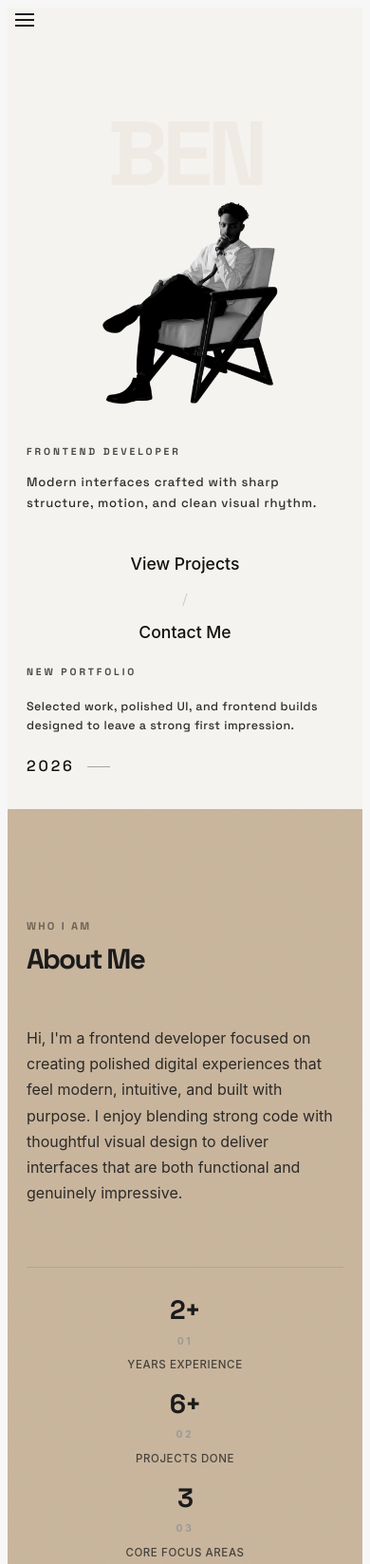
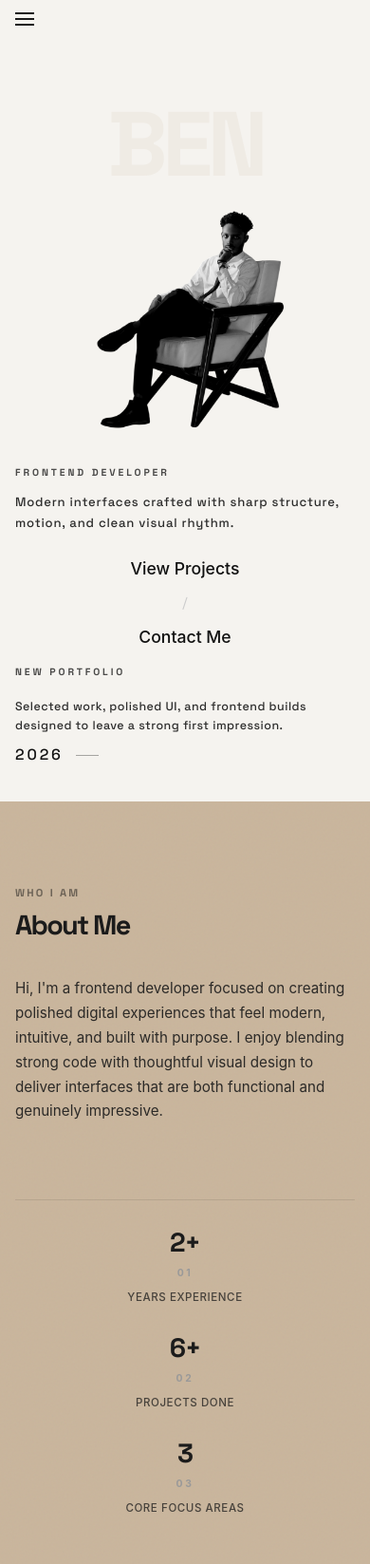
Before and after one commit to BenBeckman76/ben-beckman, a website: page index.html in a window 390 px wide. Shown: the top 1647 px of the page at 95% size. Drawn offline with Linux system fonts and the light colour scheme.

Commit message:
Enhance responsive design for mobile layouts
Added responsive styles for various components including about section, hero section, and project items for better mobile experience.

```diff
--- a/portfolio.css
+++ b/portfolio.css
@@ -1,4 +1,4 @@
-** {
+* {
     margin: 0;
     padding: 0;
     box-sizing: border-box;
@@ -2316,3 +2316,266 @@ footer p {
         font-size: 1.15rem;
     }
 }
+@media (max-width: 768px) {
+    .about-grid {
+        display: flex;
+        flex-direction: column;
+        gap: 2rem;
+        padding: 2rem 0;
+    }
+
+    .about-header,
+    .about-body {
+        width: 100%;
+        grid-column: auto;
+        padding-top: 0;
+    }
+
+    .about-stats {
+        grid-template-columns: 1fr;
+        gap: 2rem;
+        margin-top: 3rem;
+    }
+}
+@media (max-width: 600px) {
+    .hero-shell {
+        display: flex;
+        flex-direction: column;
+        min-height: 100svh;
+        padding: 5rem 1.25rem 2rem;
+        gap: 1rem;
+    }
+
+    .hero-figure {
+        order: 1;
+        width: 100%;
+        min-height: auto;
+    }
+
+    .hero-portrait {
+        width: min(75vw, 280px);
+        min-width: 0;
+        max-height: 45svh;
+    }
+
+    .hero-copy-left {
+        order: 2;
+        width: 100%;
+    }
+
+    .hero-bottom-left {
+        order: 3;
+        width: 100%;
+    }
+
+    .hero-copy-right {
+        order: 4;
+        width: 100%;
+    }
+
+    .hero-wordmark {
+        font-size: clamp(3rem, 25vw, 6rem);
+    }
+}
+@media (max-width: 680px) {
+    nav {
+        padding: 0.8rem 1rem;
+    }
+
+    .nav-container {
+        width: 100%;
+        display: flex;
+        justify-content: space-between;
+        align-items: center;
+    }
+
+    .hamburger {
+        display: flex;
+    }
+
+    .nav-links-wrapper {
+        width: 100%;
+    }
+
+    .nav-links {
+        width: 100%;
+        display: flex;
+        flex-direction: column;
+        gap: 1rem;
+        padding: 1rem 0;
+    }
+
+    .nav-links a {
+        font-size: 1rem;
+    }
+}
+@media (max-width: 768px) {
+    .projects-grid {
+        display: block;
+        padding: 2rem 0;
+    }
+
+    .project-item,
+    .project-item:nth-child(even) {
+        display: flex;
+        flex-direction: column;
+        gap: 1.5rem;
+        margin-bottom: 3rem;
+    }
+
+    .project-item:nth-child(even) .project-image-wrapper,
+    .project-item:nth-child(even) .project-meta {
+        order: initial;
+    }
+
+    .project-image-wrapper {
+        width: 100%;
+    }
+
+    .project-image {
+        width: 100%;
+        max-height: none;
+        height: auto;
+    }
+}
+@media (max-width: 768px) {
+    html,
+    body {
+        width: 100%;
+        max-width: 100%;
+        overflow-x: hidden;
+    }
+
+    img,
+    video,
+    iframe {
+        max-width: 100%;
+    }
+
+    .container,
+    .about-container,
+    .projects-container,
+    .contact-container,
+    .footer-container {
+        width: 100%;
+        max-width: 100%;
+    }
+}
+
+@media (max-width: 768px)
+{
+    html,
+    body {
+        width: 100%;
+        max-width: 100%;
+        overflow-x: hidden;
+    }
+
+    img,
+    video,
+    iframe {
+        max-width: 100%;
+    }
+
+
+    .about-grid {
+        display: flex;
+        flex-direction: column;
+        gap: 2rem;
+        padding: 2rem 0;
+    }
+
+    .about-header,
+    .about-body {
+        width: 100%;
+        grid-column: auto;
+        padding-top: 0;
+    }
+
+    .about-stats {
+        display: grid;
+        grid-template-columns: 1fr;
+        gap: 2rem;
+        margin-top: 3rem;
+        width: 100%;
+    }
+
+
+    .projects-grid {
+        display: block;
+        padding: 2rem 0;
+    }
+
+    .project-item,
+    .project-item:nth-child(even) {
+        display: flex;
+        flex-direction: column;
+        gap: 1.5rem;
+        margin-bottom: 3rem;
+    }
+
+    .project-item:nth-child(even) .project-image-wrapper,
+    .project-item:nth-child(even) .project-meta {
+        order: initial;
+    }
+
+    .project-image-wrapper {
+        width: 100%;
+    }
+
+    .project-image {
+        width: 100%;
+        height: auto;
+        max-height: none;
+    }
+
+
+    .contact-container {
+        width: 100%;
+        max-width: 100%;
+    }
+
+    .highlights-grid,
+    .services-grid {
+        grid-template-columns: 1fr;
+    }
+
+    .highlight-card,
+    .service-card {
+        width: 100%;
+    }
+}
+
+
+@media (max-width: 480px) {
+
+    .about,
+    .projects,
+    .contact,
+    .hire-highlights,
+    .services-showcase {
+        padding-left: 1rem;
+        padding-right: 1rem;
+    }
+
+    .about-me-title {
+        font-size: 1.8rem;
+    }
+
+    .about-me-text {
+        font-size: 0.95rem;
+    }
+
+    .portfolio-title {
+        font-size: clamp(2.5rem, 15vw, 4rem) !important;
+    }
+
+    .hero-shell {
+        padding-left: 1rem;
+        padding-right: 1rem;
+    }
+
+    .hero-portrait {
+        width: min(75vw, 260px);
+    }
+}
```
